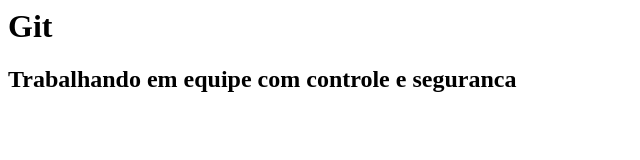
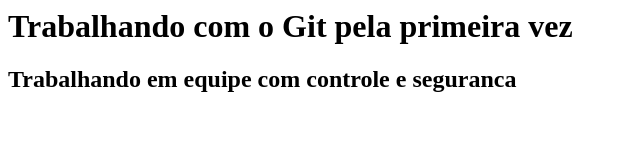
Before and after one commit to regiz10/almeida10, a plain HTML site: page index.html in a window 1280 px wide. Shown: the whole page, without its empty margins (0-640 px from the left). Drawn offline with Linux system fonts and the light colour scheme.

Commit message:
Alterei o H1

```diff
--- a/index.html
+++ b/index.html
@@ -5,7 +5,7 @@
 	</head>
 
 	<body>
-		<h1>Git</h1>
+		<h1>Trabalhando com o Git pela primeira vez</h1>
 		<h2>Trabalhando em equipe com controle e seguranca</h2>
 
 	</body>
```
